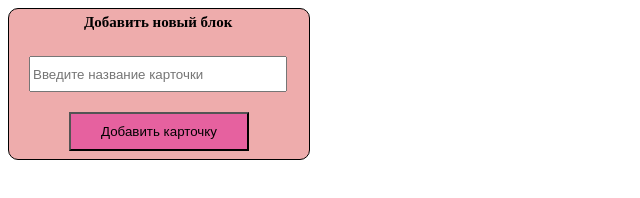
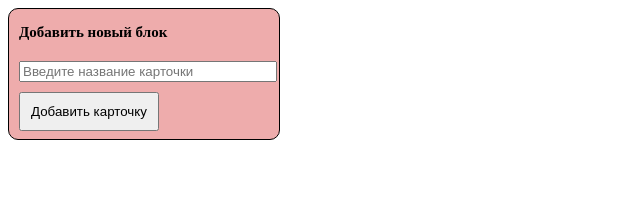
Before and after one commit to ththht888/Fisrt_app, a plain HTML site: page index.html in a window 1280 px wide. Shown: the whole page, without its empty margins (0-640 px from the left). Drawn offline with Linux system fonts and the light colour scheme.

Commit message:
notmadetask_3

```diff
--- a/index.html
+++ b/index.html
@@ -7,11 +7,17 @@
     <link rel="stylesheet" href="./style.css" />
   </head>
   <body>
-    <div id="cart" class="cart">
-      <h5 class="text">Добавить новый блок</h5>
-      <input placeholder="Введите название карточки" id="input-text" class="inputString" />
-      <button id="btn-change-text" class="blockBtn">Добавить карточку</button>
-      <div id="main" class="number"></div>
+    <div id="cartAndCard" class="caca">
+      <div id="cart" class="cart">
+        <h5 class="text">Добавить новый блок</h5>
+        <input
+          placeholder="Введите название карточки"
+          id="input-text"
+          class="inputString"
+        />
+        <button id="btn-change-text" class="blockBtn">Добавить карточку</button>
+      </div>
+      <div id="main" class="cards"></div>
     </div>
     <script src="app.js"></script>
   </body>
--- a/style.css
+++ b/style.css
@@ -3,33 +3,49 @@
 }
 
 .cart {
-  width: 300px;
-  height: 150px;
+    width: 270px;
+    height: 130px;
     background-color: #eeacac;
     border-radius: 10px;
     border: 1px solid black;
   }
 
   .blockBtn {
-  background-color: rgb(230, 97, 159);
-  padding: 10px 30px 10px 30px;
-  margin: 0px 60px;
+    display: flex;
+    flex-direction: column;
+    align-items: baseline;
+    padding: 10px;
+    margin: 5px;
   }
 
   .inputString {
-  height: 30px;
     width: 250px;
-  margin: 20px;
+    margin-left: 10px;
   }
 
+  .blockBtn {
+    margin: 10px;
+  }
   .text {
-  margin: 5px 75px;
     font-size: 15px;
+    margin: 15px 15px 20px 10px;
   }
 
   .card {
     background-color: rgb(162, 233, 191);
     width: 300px;
     height: 150px;
-  margin: 20px;
+    margin: 5px;
+    border-radius: 10px;
+    border: 1px solid black;
   }
+
+  .cards {
+    display: flex;
+    flex-wrap: wrap;
+  }
+
+  .caca {
+    display: flex;
+    flex-wrap: wrap;
+  }
```
Lines whose indentation alone changed are shown as unchanged.
